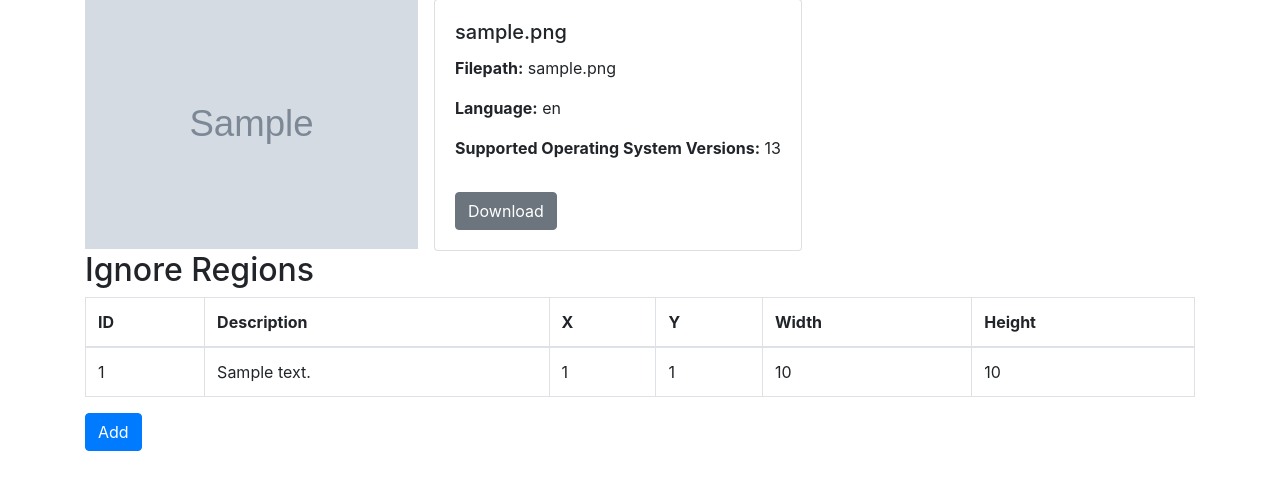
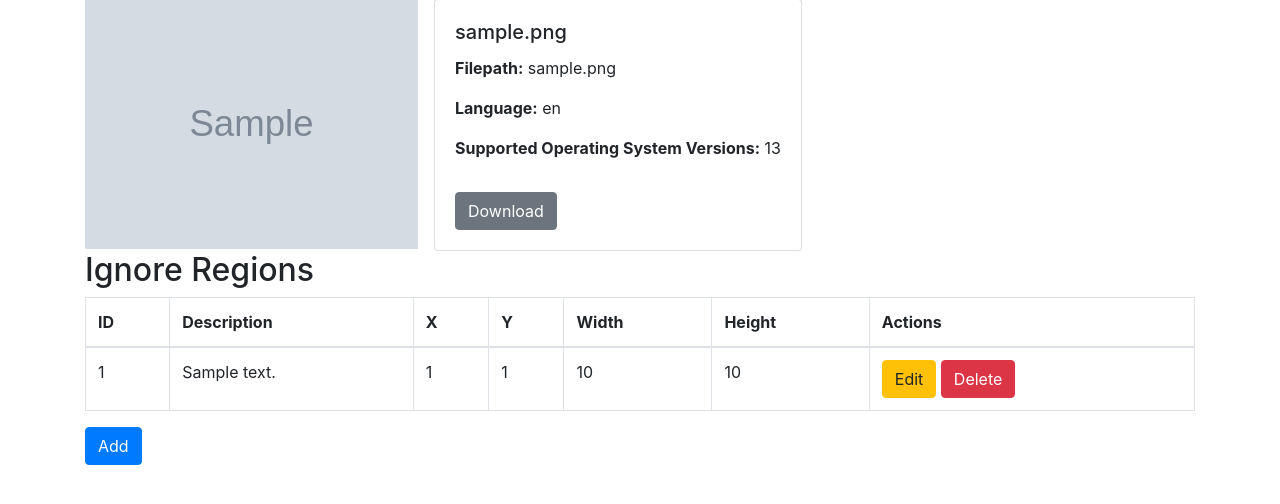
Before and after one commit to camdenwebster/ScreenshotManager, a Flask app: page /screenshot/1 in a window 1280 px wide. Shown: the part 95-599 px from the top of the page. Run offline with Flask 3, Linux system fonts and the light colour scheme; data comes from the database, SQL or seed files in the repository; tables that the repository leaves empty hold one stand-in row (values such as "Sample post"); grey boxes marked "Sample" are stand-in pictures; some libraries are stand-ins or nearby versions.

Commit message:
Add ability to edit and delete ignore regions

```diff
--- a/app.py
+++ b/app.py
@@ -176,6 +176,39 @@ def add_ignore_region(id):
 
     return redirect(url_for('screenshot_detail', id=id))
 
+@app.route('/screenshot/<int:screenshot_id>/edit_ignore_region', methods=['POST'])
+def edit_ignore_region(screenshot_id):
+    region_id = request.form.get('region_id')
+    description = request.form.get('description')
+    x = request.form.get('x')
+    y = request.form.get('y')
+    width = request.form.get('width')
+    height = request.form.get('height')
+
+    conn = sqlite3.connect('database.db')
+    c = conn.cursor()
+    c.execute('''
+        UPDATE IgnoreRegions
+        SET description = ?, x = ?, y = ?, width = ?, height = ?
+        WHERE id = ?
+    ''', (description, x, y, width, height, region_id))
+    conn.commit()
+    conn.close()
+
+    return redirect(url_for('screenshot_detail', id=screenshot_id))
+
+@app.route('/screenshot/<int:id>/delete_ignore_region', methods=['POST'])
+def delete_ignore_region(id):
+    screenshot_id = request.form.get('screenshot_id')
+
+    conn = sqlite3.connect('database.db')
+    c = conn.cursor()
+    c.execute('DELETE FROM IgnoreRegions WHERE id = ?', (id,))
+    conn.commit()
+    conn.close()
+
+    return redirect(url_for('screenshot_detail', id=screenshot_id))
+
 @app.route('/uploads/<actual_filename>')
 def uploaded_file(actual_filename):
     filename = request.args.get('filename', actual_filename)
--- a/templates/detail.html
+++ b/templates/detail.html
@@ -47,6 +47,7 @@
                     <th>Y</th>
                     <th>Width</th>
                     <th>Height</th>
+                    <th>Actions</th>
                 </tr>
             </thead>
             <tbody>
@@ -58,6 +59,13 @@
                     <td>{{ region.y }}</td>
                     <td>{{ region.width }}</td>
                     <td>{{ region.height }}</td>
+                    <td>
+                        <button class="btn btn-warning" data-toggle="modal" data-target="#editIgnoreRegionModal" data-id="{{ region.id }}" data-description="{{ region.description }}" data-x="{{ region.x }}" data-y="{{ region.y }}" data-width="{{ region.width }}" data-height="{{ region.height }}">Edit</button>
+                        <form method="post" action="{{ url_for('delete_ignore_region', id=region.id) }}" style="display:inline;">
+                            <input type="hidden" name="screenshot_id" value="{{ screenshot.id }}">
+                            <button type="submit" class="btn btn-danger">Delete</button>
+                        </form>
+                    </td>
                 </tr>
                 {% endfor %}
             </tbody>
@@ -105,5 +113,65 @@
             </div>
         </div>
     </div>
+
+    <!-- Edit Ignore Region Modal -->
+    <div class="modal fade" id="editIgnoreRegionModal" tabindex="-1" aria-labelledby="editIgnoreRegionModalLabel" aria-hidden="true">
+        <div class="modal-dialog">
+            <div class="modal-content">
+                <div class="modal-header">
+                    <h5 class="modal-title" id="editIgnoreRegionModalLabel">Edit Ignore Region</h5>
+                    <button type="button" class="close" data-dismiss="modal" aria-label="Close">
+                        <span aria-hidden="true">&times;</span>
+                    </button>
+                </div>
+                <div class="modal-body">
+                    <form id="editIgnoreRegionForm" method="post" action="{{ url_for('edit_ignore_region', screenshot_id=screenshot.id) }}">
+                        <input type="hidden" id="edit_region_id" name="region_id">
+                        <div class="form-group">
+                            <label for="edit_description">Description</label>
+                            <textarea class="form-control" id="edit_description" name="description" rows="3"></textarea>
+                        </div>
+                        <div class="form-group">
+                            <label for="edit_x">X</label>
+                            <input type="number" class="form-control" id="edit_x" name="x">
+                        </div>
+                        <div class="form-group">
+                            <label for="edit_y">Y</label>
+                            <input type="number" class="form-control" id="edit_y" name="y">
+                        </div>
+                        <div class="form-group">
+                            <label for="edit_width">Width</label>
+                            <input type="number" class="form-control" id="edit_width" name="width">
+                        </div>
+                        <div class="form-group">
+                            <label for="edit_height">Height</label>
+                            <input type="number" class="form-control" id="edit_height" name="height">
+                        </div>
+                        <button type="submit" class="btn btn-primary">Save</button>
+                    </form>
+                </div>
+            </div>
+        </div>
+    </div>
+
+    <script>
+        $('#editIgnoreRegionModal').on('show.bs.modal', function (event) {
+            var button = $(event.relatedTarget);
+            var regionId = button.data('id');
+            var description = button.data('description');
+            var x = button.data('x');
+            var y = button.data('y');
+            var width = button.data('width');
+            var height = button.data('height');
+
+            var modal = $(this);
+            modal.find('#edit_region_id').val(regionId);
+            modal.find('#edit_description').val(description);
+            modal.find('#edit_x').val(x);
+            modal.find('#edit_y').val(y);
+            modal.find('#edit_width').val(width);
+            modal.find('#edit_height').val(height);
+        });
+    </script>
 </body>
 </html>
```
